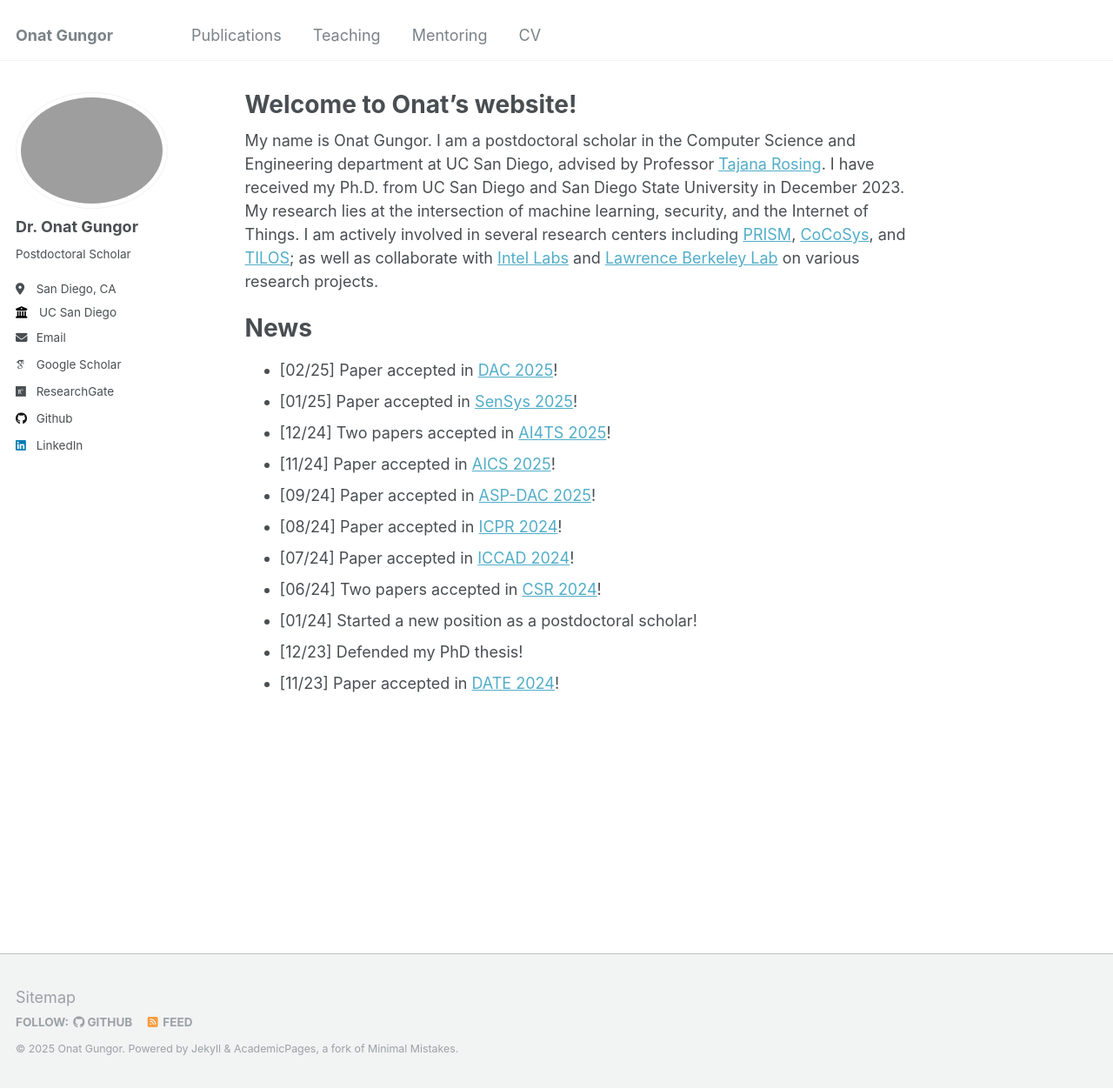
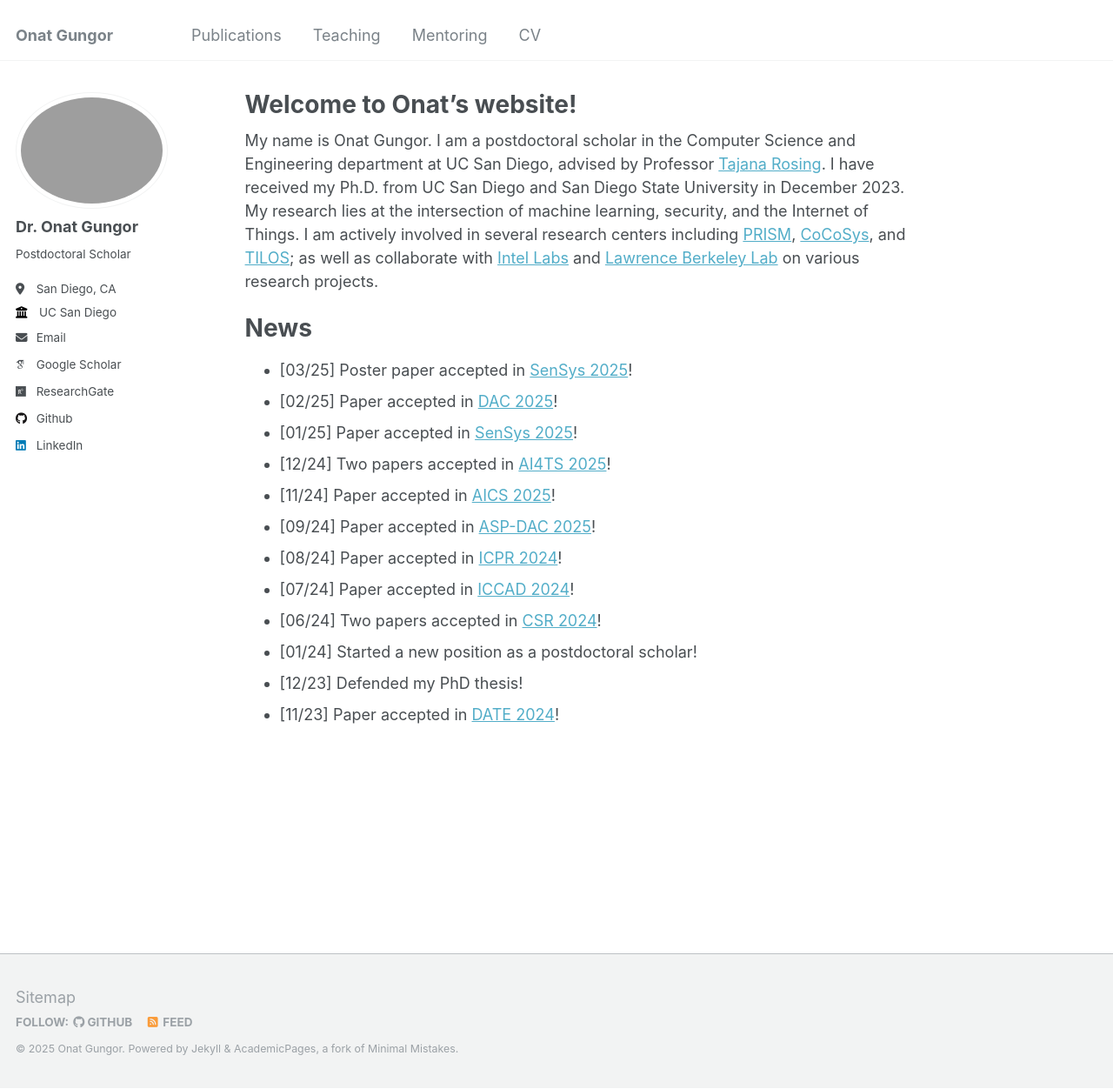
Before and after one commit to onatucsd/onatucsd.github.io, a Jekyll site: the page built from _pages/about.md, in a window 1280 px wide and 1252 px high. Shown: the whole window at 87% size. Built offline with Jekyll 4.4.1, drawn with Linux system fonts in a browser that asks for light colours; some web fonts are replaced.

Commit message:
Update about.md

```diff
--- a/_pages/about.md
+++ b/_pages/about.md
@@ -11,6 +11,7 @@ My name is Onat Gungor. I am a postdoctoral scholar in the Computer Science and
 
 News
 ======
+* [03/25] Poster paper accepted in [SenSys 2025](https://sensys.acm.org/2025)!
 * [02/25] Paper accepted in [DAC 2025](https://www.dac.com)!
 * [01/25] Paper accepted in [SenSys 2025](https://sensys.acm.org/2025)!
 * [12/24] Two papers accepted in [AI4TS 2025](https://ai4ts.github.io/aaai2025)!
```
